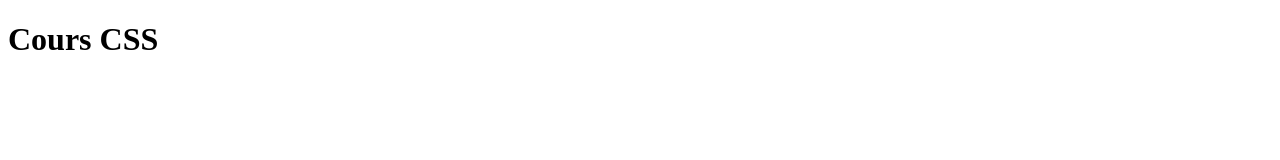
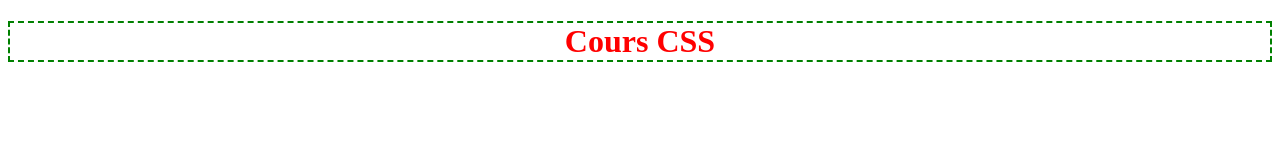
Before and after one commit to stephqui/LabCSS, a plain HTML site: page index.html in a window 1280 px wide. Drawn offline with Linux system fonts and the light colour scheme.

Commit message:
premier css

```diff
--- a/index.html
+++ b/index.html
@@ -4,7 +4,12 @@
 
 <head>
     <title>Isika</title>
-    <h1>Cours CSS</h1>
+    <link rel="stylesheet" type="text/css" href="main.css">
+
 </head>
+<h1 align="center">Cours CSS</h1>
+
+
+
 
 </html>
--- a/main.css
+++ b/main.css
@@ -0,0 +1,8 @@
+h1{
+    color: red;
+    border: dashed green 2px;
+}
+
+h2{
+    color: greenyellow;
+}
```
